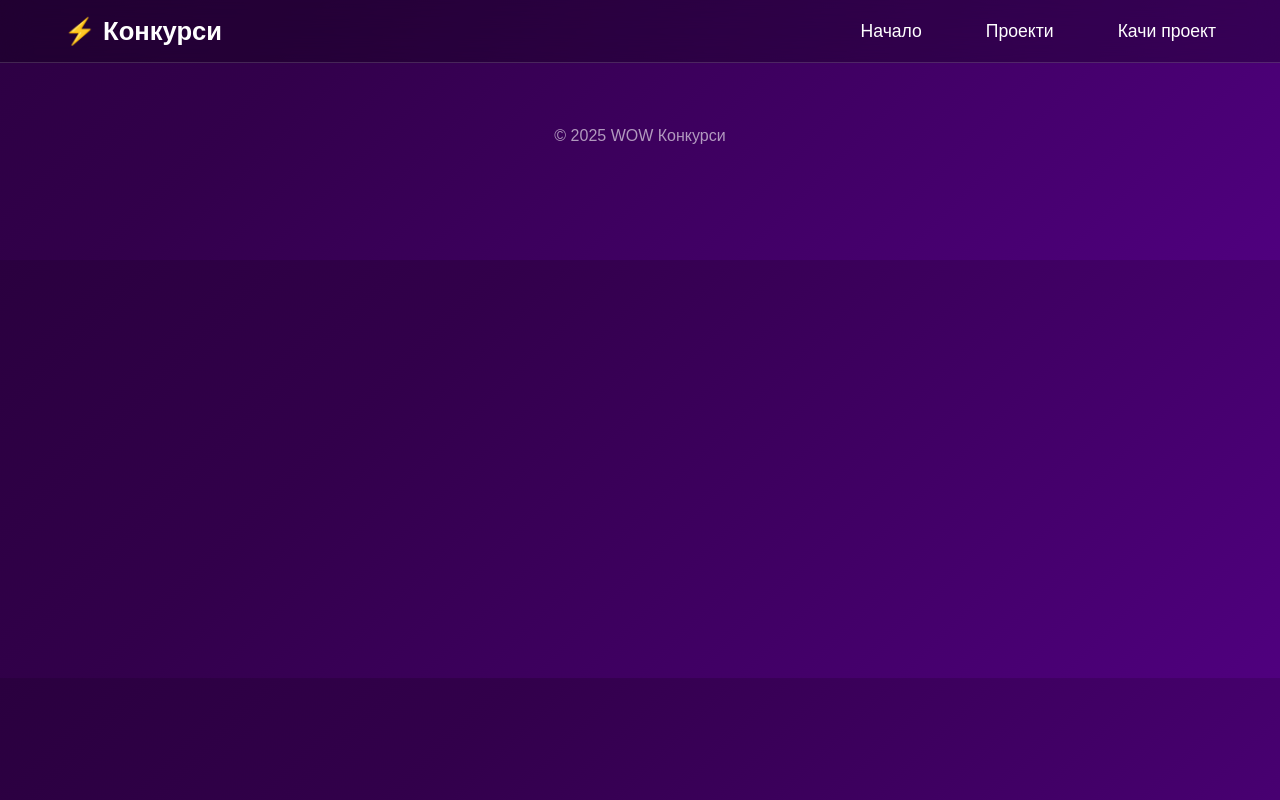
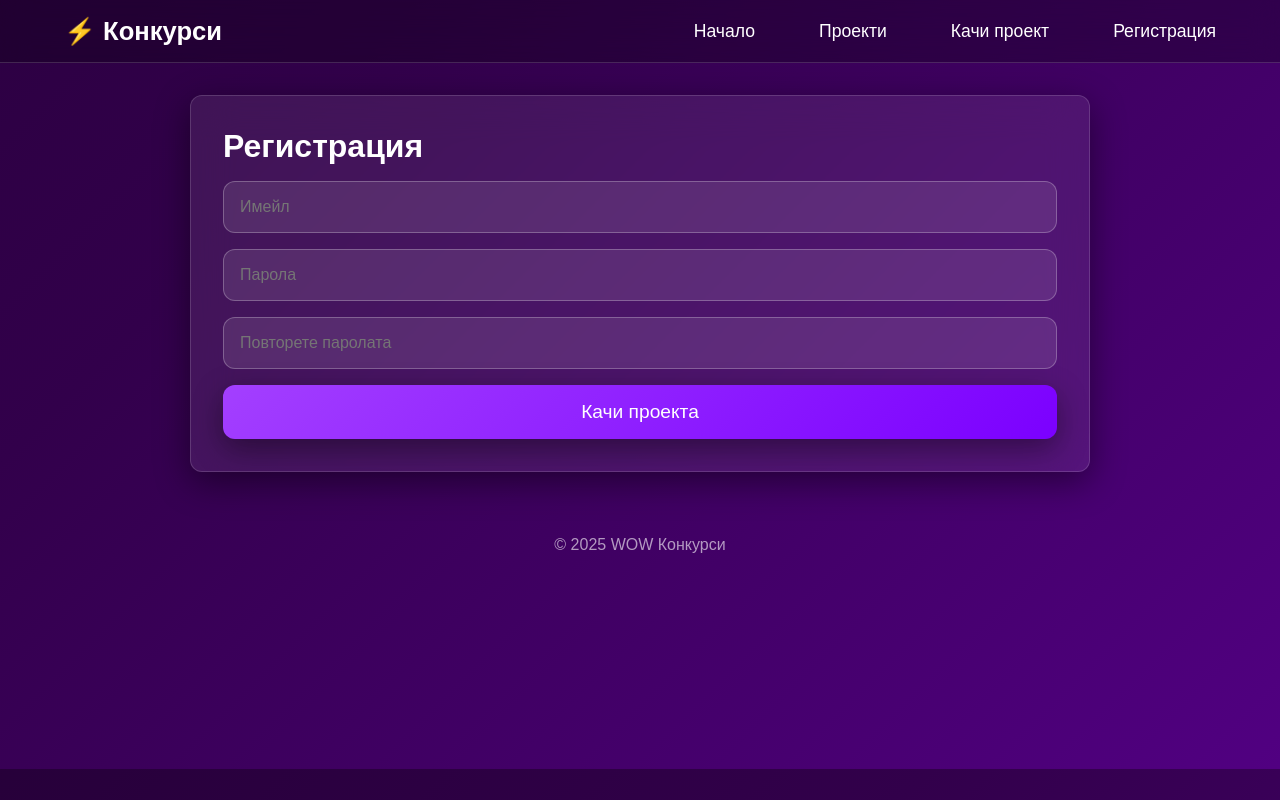
Before and after one commit to Simonaognyanova05/Contest-Site, a React (Create React App) app in the folder site/: page /register in a window 1280 px wide. Built offline with nearby package versions, Linux system fonts and the light colour scheme.

Commit message:
Add register component

```diff
--- a/site/src/App.js
+++ b/site/src/App.js
@@ -6,20 +6,19 @@ import Home from './components/Home';
 import Projects from './components/Projects';
 import Details from './components/Details/Details';
 import Submit from './components/Submit';
+import Register from './components/Register';
 
 function App() {
 
   return (
     <div className="App">
       <Header />
-      <Routes>
+      <Routes basename="/">
         <Route path='/' element={<Home />} />
         <Route path='/projects' element={<Projects />} />
         <Route path='/details' element={<Details />} />
         <Route path='/submit' element={<Submit />} />
-
-
-
+        <Route path='/register' element={<Register />} />
       </Routes>
 
       <Footer />
--- a/site/src/components/Header.js
+++ b/site/src/components/Header.js
@@ -1,5 +1,5 @@
 import { useState } from 'react';
-import {Link} from 'react-router-dom';
+import { Link } from 'react-router-dom';
 
 export default function Header() {
     const [menuOpen, setMenuOpen] = useState(false);
@@ -9,7 +9,6 @@ export default function Header() {
             <nav>
                 <h2 style={{ fontWeight: "700", fontSize: "1.6rem" }}>⚡ Конкурси</h2>
 
-                {/* Hamburger button for mobile */}
                 <button className="hamburger" onClick={() => setMenuOpen(!menuOpen)}>
                     ☰
                 </button>
@@ -18,6 +17,7 @@ export default function Header() {
                     <Link to='/'>Начало</Link>
                     <Link to='/projects'>Проекти</Link>
                     <Link to='/submit'>Качи проект</Link>
+                    <Link to='/register'>Регистрация</Link>
                 </div>
             </nav>
         </header>
--- a/site/src/components/Home.js
+++ b/site/src/components/Home.js
@@ -1,3 +1,5 @@
+import { Link } from 'react-router-dom';
+
 export default function Home() {
     return (
         <>
@@ -30,7 +32,7 @@ export default function Home() {
                     </div>
                 </div>
 
-                <a className="view-projects-btn" href="projects.html">📂 Разгледай всички проекти</a>
+                <Link className="view-projects-btn" to="/projects">📂 Разгледай всички проекти</Link>
             </div>
         </>
     );
--- /dev/null
+++ b/site/src/components/Register.js
@@ -0,0 +1,14 @@
+export default function Register() {
+    return (
+        <div class="container">
+            <h1 style={{marginBottom: "1rem"}}>Регистрация</h1>
+            <form>
+                <input type="text" placeholder="Имейл" required />
+                <input type="password" placeholder="Парола" required />
+                <input type="password" placeholder="Повторете паролата" required />
+
+                <button>Качи проекта</button>
+            </form>
+        </div>
+    )
+}
```
Also changed, not shown: site/src/services/register.js (added, +12 -0 lines).
